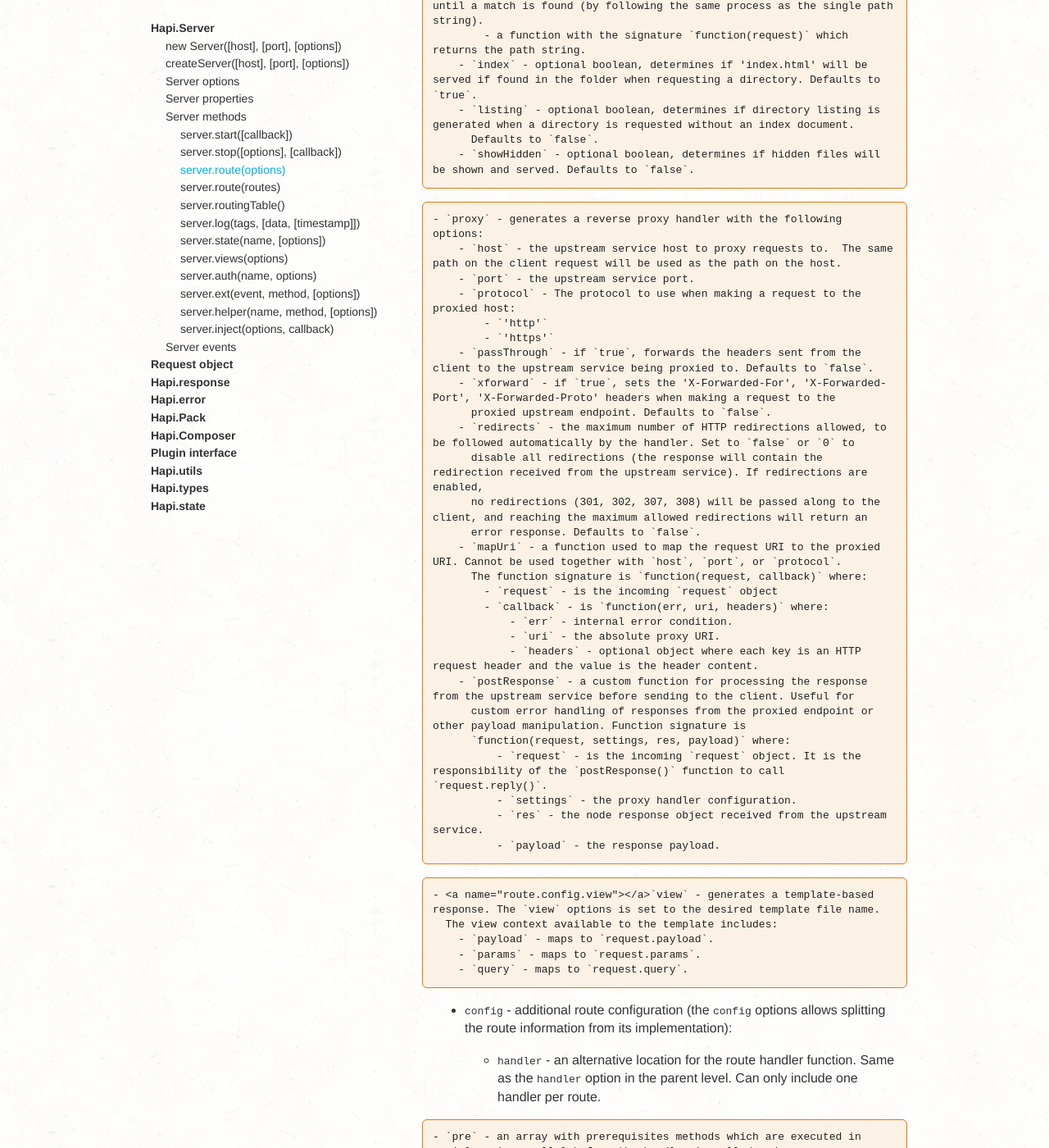
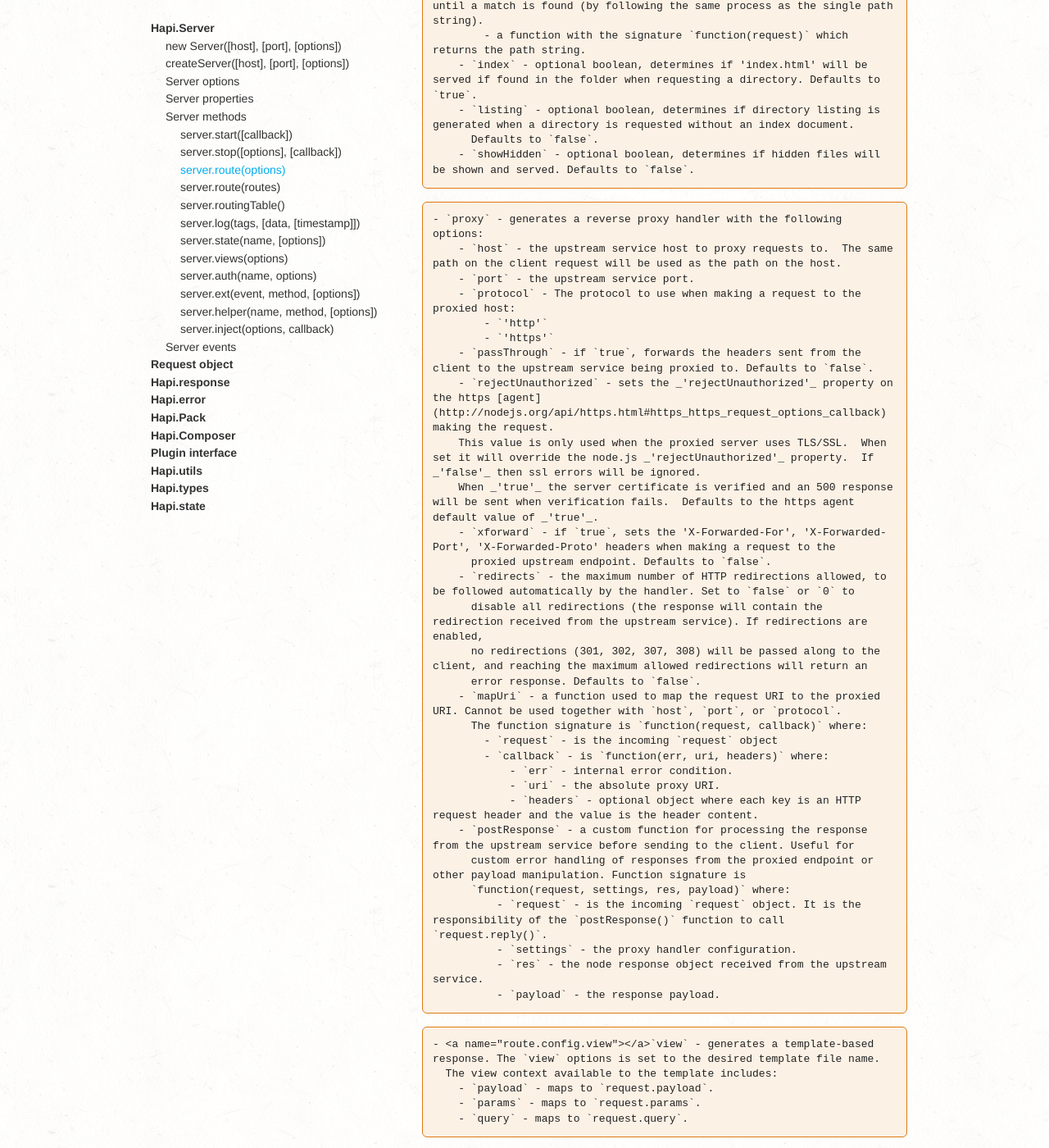
Before and after one commit to z0mt3c/spumko.github.com, a Jekyll site: the page built from _posts/2013-03-22-api.md, in a window 1280 px wide and 1400 px high, scrolled down 11512 px. Shown: the whole window at 82% size. Built offline with Jekyll 4.4.1, drawn with Linux system fonts in a browser that asks for light colours; Markdown is read by kramdown in place of the engine named in the settings; some of the changed text lies outside the part shown.

Commit message:
Syncing 1.6.2 version

````diff
--- a/_posts/2013-03-22-api.md
+++ b/_posts/2013-03-22-api.md
@@ -20,7 +20,6 @@
 var Hapi = require('hapi');
 var server = new Hapi.Server('localhost', 8000, { cors: true });
 ```
-
 
 ### `createServer([host], [port], [options])`
 
@@ -255,6 +254,9 @@
             - `'http'`
             - `'https'`
         - `passThrough` - if `true`, forwards the headers sent from the client to the upstream service being proxied to. Defaults to `false`.
+        - `rejectUnauthorized` - sets the _'rejectUnauthorized'_ property on the https [agent](http://nodejs.org/api/https.html#https_https_request_options_callback) making the request.
+        This value is only used when the proxied server uses TLS/SSL.  When set it will override the node.js _'rejectUnauthorized'_ property.  If _'false'_ then ssl errors will be ignored.
+        When _'true'_ the server certificate is verified and an 500 response will be sent when verification fails.  Defaults to the https agent default value of _'true'_.
         - `xforward` - if `true`, sets the 'X-Forwarded-For', 'X-Forwarded-Port', 'X-Forwarded-Proto' headers when making a request to the
           proxied upstream endpoint. Defaults to `false`.
         - `redirects` - the maximum number of HTTP redirections allowed, to be followed automatically by the handler. Set to `false` or `0` to
@@ -364,7 +366,8 @@
 <p></p>
     - `auth` - authentication configuration. Value can be:
         - a string with the name of an authentication strategy registered with `server.auth()`.
-        - a boolean where `false` means no authentication, and `true` means used the `'default'` authentication strategy.
+        - a boolean where `false` means no authentication, and `true` sets to the default authentication strategy which is available only
+          when a single strategy is configured.
         - an object with:
             - `mode` - the authentication mode. Defaults to `'required'` if a server authentication strategy is configured, otherwise defaults
               to no authentication. Available values:
@@ -372,7 +375,8 @@
                 - `'optional'` - authentication is optional (must be valid if present).
                 - `'try'` - same as `'optional'` but allows for invalid authentication.
             - `strategies` - a string array of strategy names in order they should be attempted. If only one strategy is used, `strategy` can
-              be used instead. Defaults to `'default'`.
+              be used instead with the single string value. Defaults to the default authentication strategy which is available only when a single
+              strategy is configured.
             - `payload` - if set, the payload (in requests other than 'GET' and 'HEAD') is authenticated after it is processed. Requires a strategy
               with payload authentication support (e.g. [Hawk](#hawk-authentication)). Available values:
                 - `false` - no payload authentication. This is the default value.
@@ -1464,7 +1468,7 @@
   the specified keys in `options` override those same keys in the server definition (but not others).
 
 ```javascript
-request.setState('preferences', {color: 'blue'}, {encoding: 'base64json'});
+request.setState('preferences', { color: 'blue' }, { encoding: 'base64json' });
 ```
 
 #### `request.clearState(name)`
@@ -2279,7 +2283,10 @@
 - `options` - optional configuration:
     - `app` - an object used to initialize the application-specific data stored in `pack.app`.
     - `cache` - cache configuration as described in the server [`cache`](#server.config.cache) option.
-    - `requirePath` - sets the path from which plugins are loaded. Defaults to current working directory.
+    - `requirePath` - sets the path from which node module plugins are loaded. Applies only when using `pack.require()`[#packrequirename-options-callback]
+      with module names that do no include a relative or absolute path (e.g. 'lout'). Defaults to the node module behaviour described in
+      [node modules](http://nodejs.org/api/modules.html#modules_loading_from_node_modules_folders). Note that if the modules
+      are located inside a 'node_modules' sub-directory, `requirePath` must end with `'/node_modules'`.
 
 ```javascript
 var Hapi = require('hapi');
@@ -2383,7 +2390,8 @@
 Registers a plugin where:
 
 - `name` - the node module name as expected by node's [`require()`](http://nodejs.org/api/modules.html#modules_module_require_id). If `name` is a relative
-  path, prefixed with the value of the pack `requirePath` configuration option.
+  path it is relative to the location of the file requiring it. If `name` is not a relative or absolute path (e.g. 'furball'), it is prefixed with the
+  value of the pack `requirePath` configuration option when present.
 - `options` - optional configuration object which is passed to the plugin via the `options` argument in
   [`exports.register()`](#exportsregisterplugin-options-next). If `options` is an array, the first array item is used as [`permissions`](#packallowpermissions),
   and the second item is used as `options`.
@@ -2799,7 +2807,8 @@
 _Requires the `views` plugin permission._
 
 Generates a plugin-specific views manager for rendering templates where:
-- `options` - the views configuration as described in the server's [`views`](#server.config.views) option.
+- `options` - the views configuration as described in the server's [`views`](#server.config.views) option. Note that due to the way node
+  `require()` operates, plugins must require rendering engines directly and pass the engine using the `engines.module` option.
 
 Note that relative paths are relative to the plugin root, not the working directory or the application registering the plugin. This allows
 plugin the specify their own static resources without having to require external configuration.
````
Also changed, not shown: other parts of _posts/2013-03-22-api.md (+3 -3 lines).
